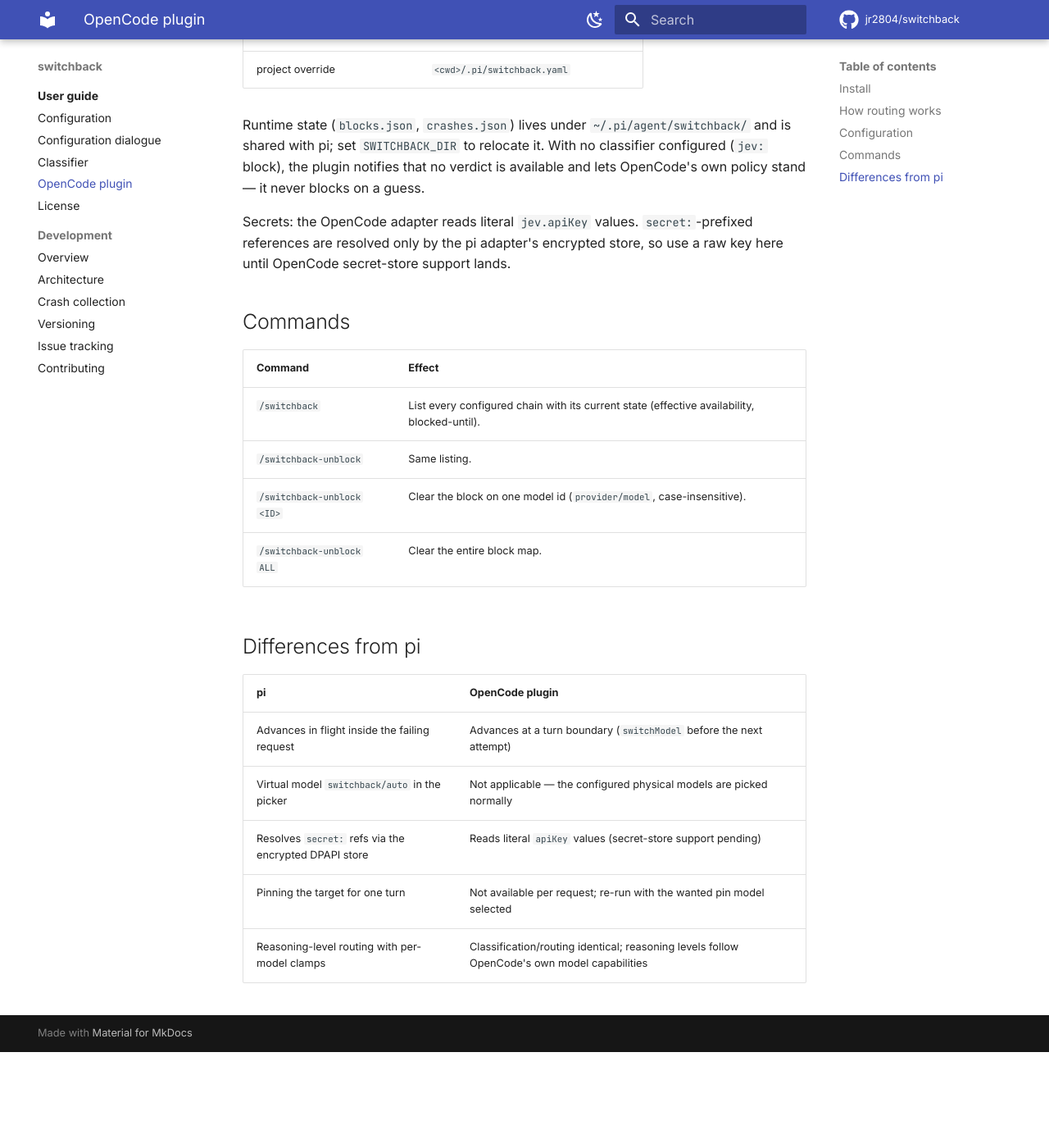
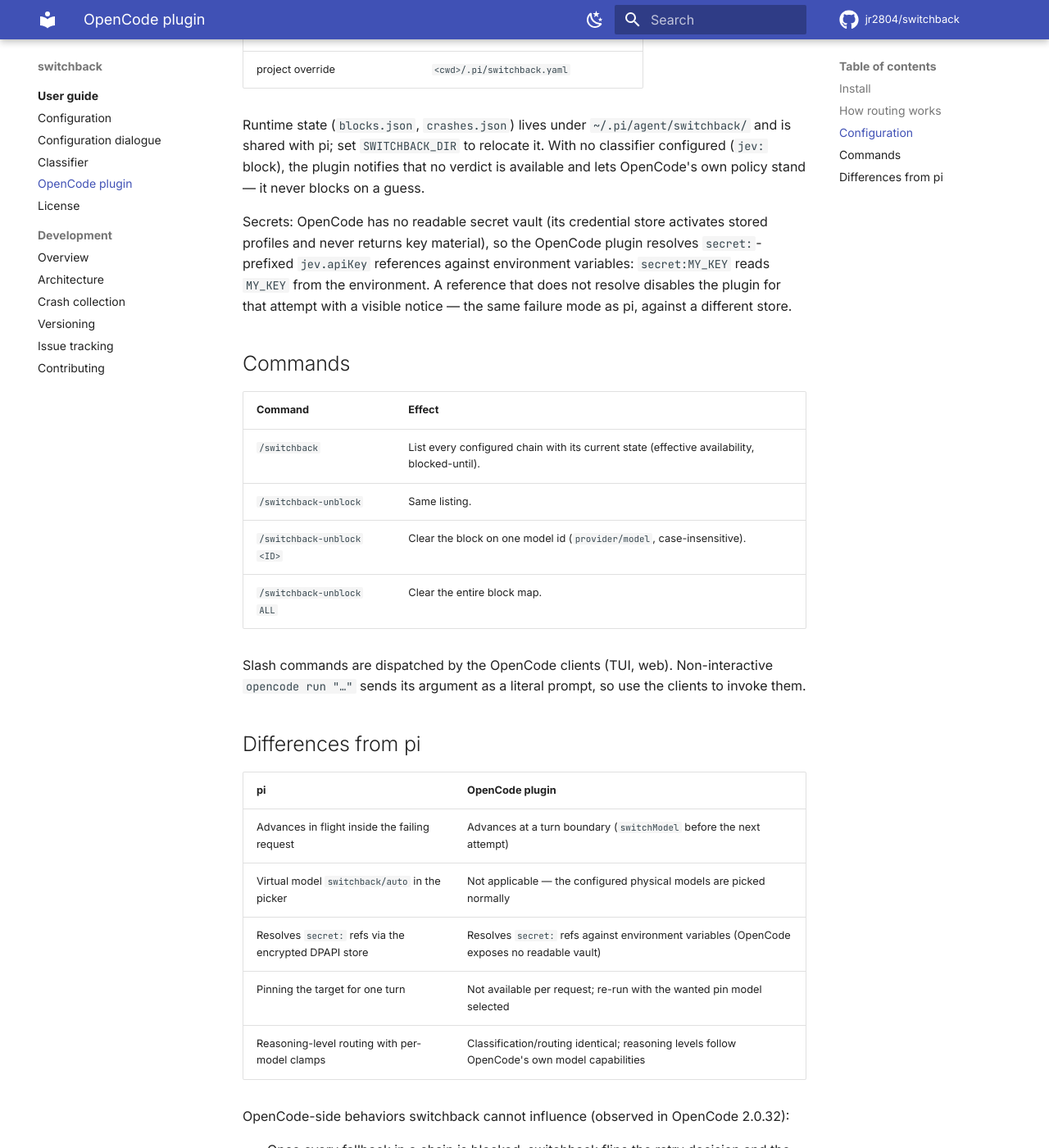
Before and after one commit to jr2804/switchback, an MkDocs documentation site: the page built from docs/opencode.md, in a window 1280 px wide and 1400 px high, scrolled down 1536 px. Shown: the whole window at 82% size. Built offline with MkDocs 1.6.1 and Material for MkDocs 9.7.7, drawn with Linux system fonts in a browser that asks for light colours; comment, search, counter and statistics services are not loaded; before the commit the page ends 2819 px from its top, so only the background shows below that; some of the changed text lies outside the part shown.

Commit message:
docs: fold OpenCode live-run findings and env-backed secrets into the docs

```diff
--- a/docs/opencode.md
+++ b/docs/opencode.md
@@ -72,9 +72,12 @@
 notifies that no verdict is available and lets OpenCode's own policy stand —
 it never blocks on a guess.
 
-Secrets: the OpenCode adapter reads literal `jev.apiKey` values.
-`secret:`-prefixed references are resolved only by the pi adapter's encrypted
-store, so use a raw key here until OpenCode secret-store support lands.
+Secrets: OpenCode has no readable secret vault (its credential store
+activates stored profiles and never returns key material), so the OpenCode
+plugin resolves `secret:`-prefixed `jev.apiKey` references against
+environment variables: `secret:MY_KEY` reads `MY_KEY` from the environment.
+A reference that does not resolve disables the plugin for that attempt with
+a visible notice — the same failure mode as pi, against a different store.
 
 ## Commands
 
@@ -85,12 +88,27 @@
 | `/switchback-unblock <ID>` | Clear the block on one model id (`provider/model`, case-insensitive). |
 | `/switchback-unblock ALL` | Clear the entire block map. |
 
+Slash commands are dispatched by the OpenCode clients (TUI, web). Non-interactive
+`opencode run "…"` sends its argument as a literal prompt, so use the clients to
+invoke them.
+
 ## Differences from pi
 
 | pi | OpenCode plugin |
 |---|---|
 | Advances in flight inside the failing request | Advances at a turn boundary (`switchModel` before the next attempt) |
 | Virtual model `switchback/auto` in the picker | Not applicable — the configured physical models are picked normally |
-| Resolves `secret:` refs via the encrypted DPAPI store | Reads literal `apiKey` values (secret-store support pending) |
+| Resolves `secret:` refs via the encrypted DPAPI store | Resolves `secret:` refs against environment variables (OpenCode exposes no readable vault) |
 | Pinning the target for one turn | Not available per request; re-run with the wanted pin model selected |
 | Reasoning-level routing with per-model clamps | Classification/routing identical; reasoning levels follow OpenCode's own model capabilities |
+
+OpenCode-side behaviors switchback cannot influence (observed in OpenCode 2.0.32):
+
+- Once every fallback in a chain is blocked, switchback flips the retry decision
+  and the main request surfaces the original error — but OpenCode's background
+  title generation retries failures on its own schedule, ignoring the retry
+  decision, and can keep calling a blocked model for a while. The blocks still
+  apply to every future turn.
+- `opencode run` prints the surfaced failure, not session messages, so the
+  switchback notices (advance/block explanations) are visible in the clients,
+  not in `run` output.
```
Also changed, not shown: docs/configuration.md (+5 -0 lines), packages/opencode/AGENTS.md (+9 -3 lines).
